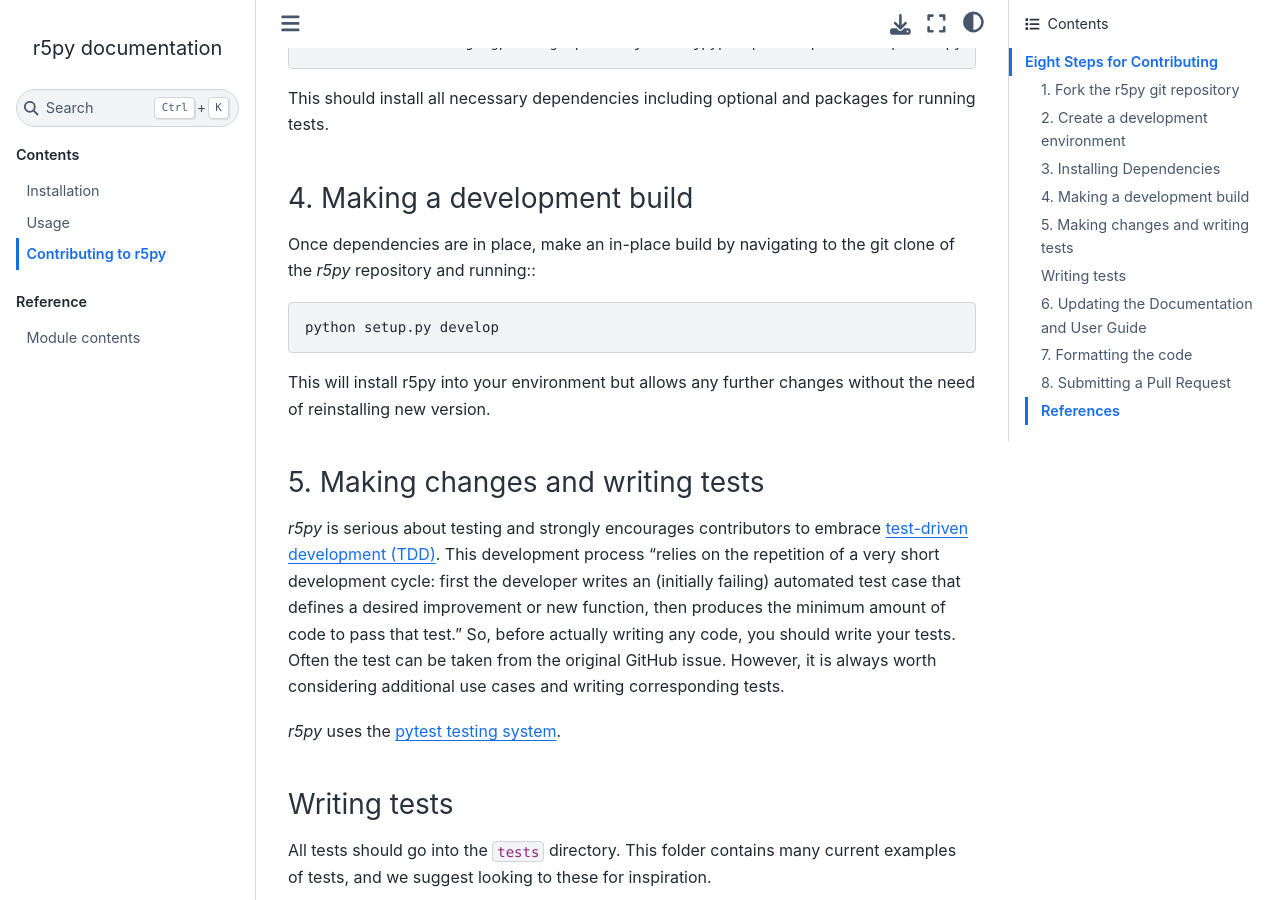
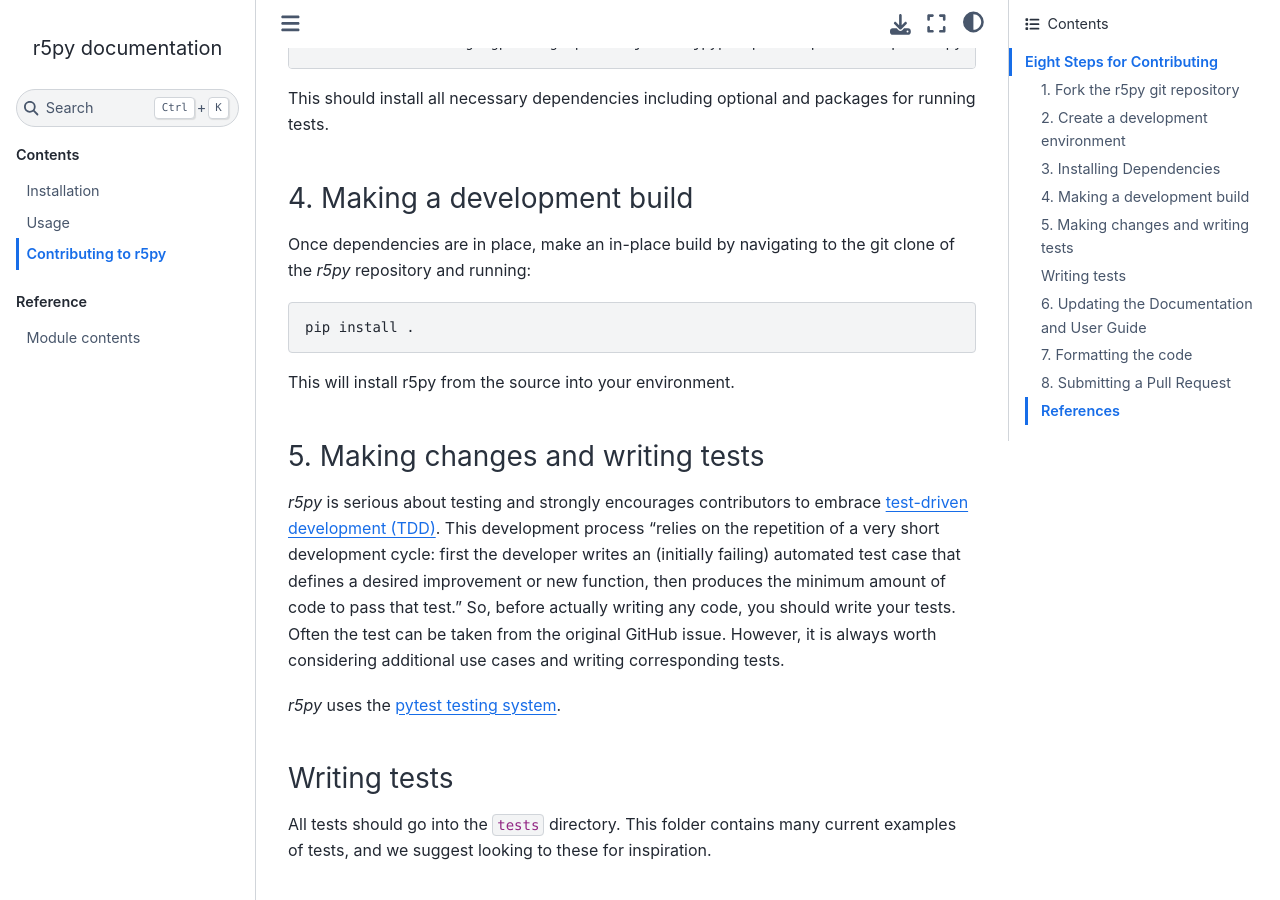
Before and after one commit to r5py/r5py, a Sphinx documentation site: the page built from docs/CONTRIBUTIONS.md, in a window 1280 px wide and 900 px high, scrolled down 2565 px. Built offline with Sphinx 7.4.7 and the Sphinx Book theme 1.1.4, drawn with Linux system fonts in a browser that asks for light colours.

Commit message:
Update contributions documentation

```diff
--- a/docs/CONTRIBUTIONS.md
+++ b/docs/CONTRIBUTIONS.md
@@ -102,12 +102,11 @@
 ### 4. Making a development build
 
 Once dependencies are in place, make an in-place build by navigating to the git
-clone of the *r5py* repository and running::
+clone of the *r5py* repository and running:
 
-    python setup.py develop
+    pip install .
 
-This will install r5py into your environment but allows any further changes
-without the need of reinstalling new version.
+This will install r5py from the source into your environment.
 
 ### 5. Making changes and writing tests
 
```
Also changed, not shown: other parts of docs/CONTRIBUTIONS.md (+1 -1 lines).
